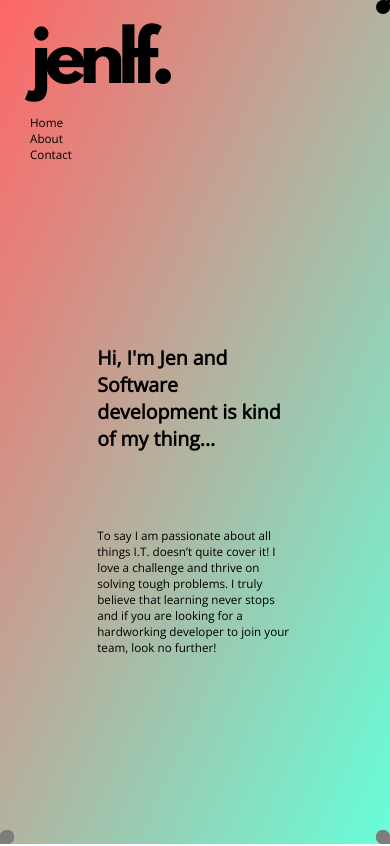
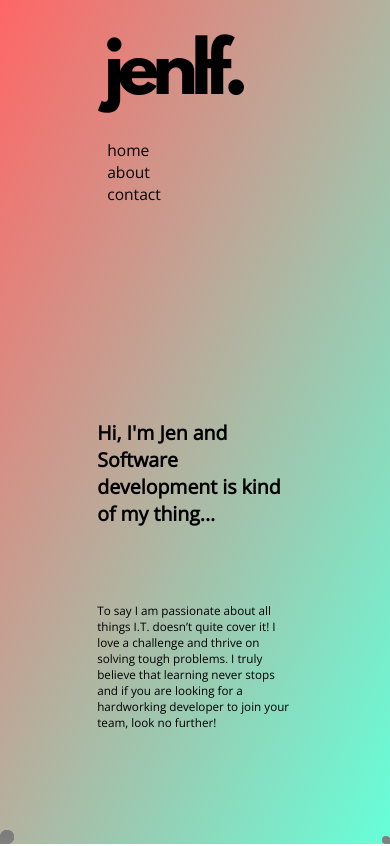
Before and after one commit to jenlf/redesigned-chainsaw, a plain HTML site: page index.html in a window 390 px wide. Shown: the top 846 px of the page. Drawn offline with nearby package versions, Linux system fonts and the light colour scheme.

Commit message:
finalized mobile view with creating less particles for smaller sizes, center aligned the logo & nav on mobile

```diff
--- a/index.html
+++ b/index.html
@@ -23,16 +23,16 @@
             <header>
                 <nav id="navbar">
                     <div class="logo" id="logo">
-                        <img src="images/jf-high-sm.png" alt="Jennifer logo">
+                        <img src="images/jf-high-sm2.png" alt="Jennifer logo">
                     </div>
                     <ul>
-                        <li><a href="https://google.ca">Home</a></li>
-                        <li><a href="#about">About</a></li>
-                        <li><a href="#contact">Contact</a></li>
+                        <li><a href="#section1">home</a></li>
+                        <li><a href="#section2">about</a></li>
+                        <li><a href="#section3">contact</a></li>
                     </ul>
                 </nav>
             </header>
-            <section class="scroll-section hidden">
+            <section class="scroll-section hidden" id="section1">
                 <h1 id="headline">Hi, I'm Jen and Software development is kind of my thing...</h1>
                 <!--[if lt IE 7]>
                     <p class="browsehappy">You are using an <strong>outdated</strong> browser. Please <a href="#">upgrade your browser</a> to improve your experience.</p>
@@ -43,6 +43,7 @@
                 </div>
             </section>
             <section class="scroll-section hidden">
+                <span class="anchor" id="section2"></span>
                 <h1 id="headline-me">A bit about me...</h1>
                 <div class="text-box" id="mid-text-div">
                     <img src="images/me2-sm.png" id="selfie">
@@ -54,6 +55,7 @@
                 </div>
             </section>
             <section class="scroll-section hidden">
+                <span class="anchor" id="section3"></span>
                 <h1 id="headline-thanks">Thanks for stopping by!</h1>
                 <div class="text-box" id="footer-text">
                     <p>If you want to get in touch with me, check out my <a href="https://www.linkedin.com/in/jennifer-fritz-89a15919/" target="_blank">LinkedIn</a>. You can also view any of my projects (including code for this page) as they are added to my
--- a/scripts/scripts.js
+++ b/scripts/scripts.js
@@ -34,10 +34,10 @@ window.addEventListener('load', function(){
             //this.isCollided = [false, false, false, false, false, false, false, false];
 
             for (let j = 0; j < effect.elementsArray.length; j++) {
-                if (this.x - this.radius <= this.effect.elementsArray[j].element.x + this.effect.elementsArray[j].element.width &&
-                    this.x - this.radius + this.width >= this.effect.elementsArray[j].element.x &&
-                    this.y - this.radius <= this.effect.elementsArray[j].element.y + this.effect.elementsArray[j].element.height &&
-                    this.height + this.y - this.radius >= this.effect.elementsArray[j].element.y){
+                if (this.x - this.radius < this.effect.elementsArray[j].element.x + this.effect.elementsArray[j].element.width &&
+                    this.x - this.radius + this.width > this.effect.elementsArray[j].element.x &&
+                    this.y - this.radius < this.effect.elementsArray[j].element.y + this.effect.elementsArray[j].element.height &&
+                    this.height + this.y - this.radius > this.effect.elementsArray[j].element.y){
                         //collision detected
 
                         this.y = this.effect.elementsArray[j].element.y - this.radius;
@@ -111,10 +111,10 @@ window.addEventListener('load', function(){
 
             //collision detection -- use the element properties not obj properties for initial detection
             for (let j = 0; j < effect.elementsArray.length; j++) {
-                if (this.x - this.radius <= this.effect.elementsArray[j].element.x + this.effect.elementsArray[j].element.width &&
-                    this.x - this.radius + this.width >= this.effect.elementsArray[j].element.x &&
-                    this.y - this.radius <= this.effect.elementsArray[j].element.y + this.effect.elementsArray[j].element.height &&
-                    this.height + this.y - this.radius >= this.effect.elementsArray[j].element.y){
+                if (this.x - this.radius < this.effect.elementsArray[j].element.x + this.effect.elementsArray[j].element.width &&
+                    this.x - this.radius + this.width > this.effect.elementsArray[j].element.x &&
+                    this.y - this.radius < this.effect.elementsArray[j].element.y + this.effect.elementsArray[j].element.height &&
+                    this.height + this.y - this.radius > this.effect.elementsArray[j].element.y){
                         //collision detected
                         this.vy *= -1;
                         this.vx *= -1;
@@ -130,10 +130,10 @@ window.addEventListener('load', function(){
             this.y = this.radius + Math.random() * (this.effect.height - this.radius * 2);
             //checks for collision on page resize and resets the particles if they are under and element
             for (let j = 0; j < effect.elementsArray.length; j++) {
-                if (this.x - this.radius <= this.effect.elementsArray[j].element.x + this.effect.elementsArray[j].element.width &&
-                    this.x - this.radius + this.width >= this.effect.elementsArray[j].element.x &&
-                    this.y - this.radius <= this.effect.elementsArray[j].element.y + this.effect.elementsArray[j].element.height &&
-                    this.height + this.y - this.radius >= this.effect.elementsArray[j].element.y){
+                if (this.x - this.radius < this.effect.elementsArray[j].element.x + this.effect.elementsArray[j].element.width &&
+                    this.x - this.radius + this.width > this.effect.elementsArray[j].element.x &&
+                    this.y - this.radius < this.effect.elementsArray[j].element.y + this.effect.elementsArray[j].element.height &&
+                    this.height + this.y - this.radius > this.effect.elementsArray[j].element.y){
                         //collision detected
                         this.y = this.effect.elementsArray[j].element.y - this.radius;
                         this.x = this.effect.elementsArray[j].element.x - this.radius;
@@ -210,9 +210,15 @@ window.addEventListener('load', function(){
                     radius: 200,
                 }
             ];
-            console.log(this.elementsArray);
+            //console.log(this.elementsArray);
             this.particles = [];
-            this.numberOfParticles = 100;
+            if(canvas.width < 800){
+                this.numberOfParticles = 20;
+
+            } else {
+                this.numberOfParticles = 50;
+            }
+
             this.createParticles(); //creates the particles when Effect is instantiated
 
             window.addEventListener('keydown', e => {
@@ -247,6 +253,7 @@ window.addEventListener('load', function(){
 
             window.addEventListener('scrollend', e => {
                 this.scrolling = false;
+                console.log(e);
             });
         }
 
--- a/styles/style.css
+++ b/styles/style.css
@@ -3,11 +3,9 @@
     padding: 0;
     box-sizing: border-box;
 }
-/* html {
-    margin: 0;
-    padding: 0;
-    height: 100%;
-} */
+html {
+    scroll-behavior: smooth;
+}
 
 body {
     /* margin: 0;
@@ -54,12 +52,14 @@ h1 {
 
 ul {
     list-style-type: none;
-    padding-left: 30px;
+    padding-top: 25px;
+    padding-left: 10px;
 }
 
 li a {
     color:black;
     text-decoration: none;
+    font-size: 1.5vw;
 }
 
 li a:hover {
@@ -103,8 +103,14 @@ li a:hover {
 }
 
 .logo {
-    width: 198px;
-    height: 114px;
+    width: 148px;
+    height: 82px;
+}
+
+.anchor {
+    position: relative;
+    transform: translateY(-30vh);
+
 }
 
 #navbar {
@@ -114,6 +120,7 @@ li a:hover {
     top: 0;
     left: 0;
     width: 198px;
+    padding: 32px;
     z-index: 1;
     animation: fadeIn 5s;
     -webkit-animation: fadeIn 5s;
@@ -183,16 +190,19 @@ li a:hover {
 @media only screen and (max-width: 800px) {
     h1 {font-size: 5vw;}
     body {font-size: 3vw;}
-   #headline {
-	margin-top: 150px;
-}
+    ul{width: 60%;}
+    li a {font-size: 4vw;}
+    .logo{width: 60%;}
+    #headline {margin-top: 150px;}
     #navbar {
         display: flex;
         flex-direction: column;
         position: relative;
+        width: 100%;
+        justify-content: flex-start;
+        align-items: center;
         top: 0;
         left: 0;
-       width: 198px;
         z-index: 1;
         animation: fadeIn 5s;
         -webkit-animation: fadeIn 5s;
```
Also changed, not shown: images/jf-high-sm2.png (added). Lines whose indentation alone changed are shown as unchanged.
